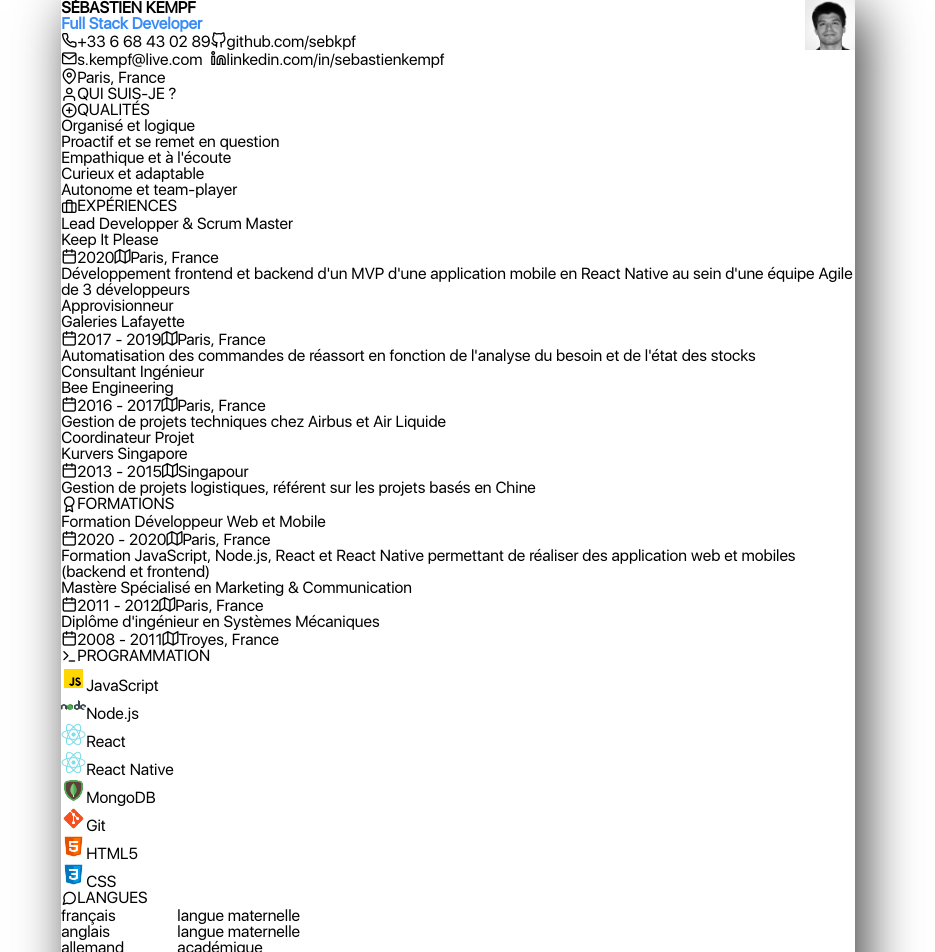
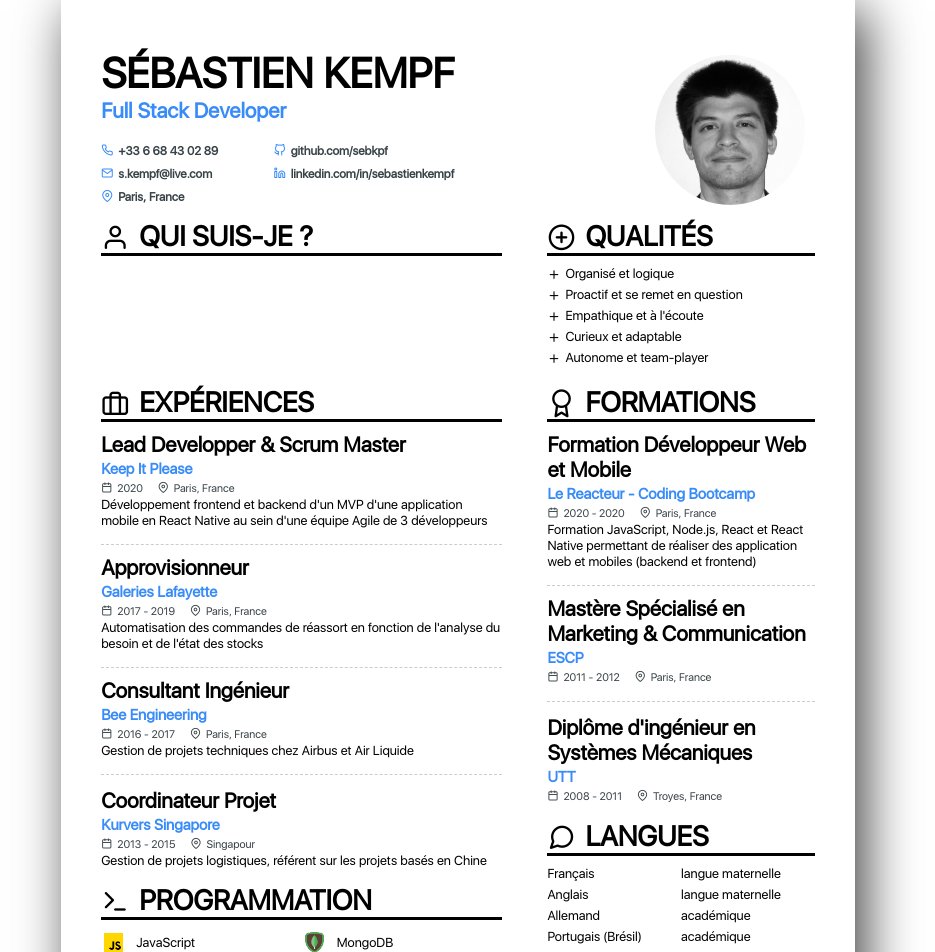
Before and after one commit to sebkpf/my-resume-react, a React (Create React App) app: page / in a window 1280 px wide. Shown: the top 952 px of the page, without its empty margins (182-1117 px from the left). Built offline with nearby package versions, Linux system fonts and the light colour scheme.

Commit message:
completed css

```diff
--- a/public/index.html
+++ b/public/index.html
@@ -10,6 +10,10 @@
       content="Web site created using create-react-app"
     />
     <link rel="apple-touch-icon" href="%PUBLIC_URL%/logo192.png" />
+    <link
+      href="https://fonts.googleapis.com/css?family=Rubik:400,700&display=swap"
+      rel="stylesheet"
+    />
     <!--
       manifest.json provides metadata used when your web app is installed on a
       user's mobile device or desktop. See https://developers.google.com/web/fundamentals/web-app-manifest/
--- a/src/App.css
+++ b/src/App.css
@@ -2,7 +2,8 @@
 #root {
   width: 21cm;
   height: 29.7cm;
-  padding: none;
+  padding: 40px;
+  box-sizing: border-box;
   background-color: none;
   box-shadow: 5px 5px 5px black;
   margin: auto;
@@ -13,40 +14,163 @@
   box-shadow: 10px 10px 50px 0px rgba(0, 0, 0, 0.75);
 }
 body {
+  /* font-family: "Rubik", Arial, Helvetica, sans-serif; */
   font-family: "San Francisco", Arial, Helvetica, sans-serif;
+  font-size: 13px;
+  line-height: 16px;
 }
 h1 {
+  font-size: 42px;
+  line-height: 50px;
   font-weight: bold;
   text-transform: uppercase;
 }
 h2 {
+  display: flex;
+  align-items: center;
   text-transform: uppercase;
+  font-size: 28px;
+  line-height: 33px;
+  font-weight: bold;
+  /* margin-top: 10px; */
+  border-bottom: 3px solid #000;
+}
+h2 i {
+  margin-right: 10px;
 }
 h3 {
+  font-size: 21px;
+  line-height: 25px;
+  font-weight: bold;
   color: #398cf7;
+}
+h4 {
+  font-size: 21px;
+  line-height: 25px;
   font-weight: bold;
+}
+h5 {
+  font-size: 15px;
+  line-height: 18px;
+  font-weight: bold;
+  margin-top: 3px;
+  color: #398cf7;
 }
 img {
   width: 25px;
   height: 25px;
+  margin-right: 10px;
 }
 
 /* PROFILE */
 header {
   display: flex;
+  align-items: center;
+  justify-content: space-between;
+  height: 180px;
+}
+.avatar {
+  width: 150px;
+  height: 150px;
+  border-radius: 50%;
+  object-fit: cover;
+  object-position: top;
+}
+.contact {
+  font-size: 12px;
+  margin-top: 20px;
+  line-height: 16px;
+  font-weight: bold;
+  color: #384347;
   justify-content: space-between;
 }
-.avatar {
-  width: 50px;
-  height: 50px;
-  object-fit: cover;
-  object-position: top;
+.contact i {
+  margin-right: 5px;
+  color: #398cf7;
+}
+.contact li {
+  margin-bottom: 7px;
+}
+
+/* COLUMNS */
+.leftcol {
+  flex: 3;
+  margin-right: 45px;
+  box-sizing: border-box;
+}
+.rightcol {
+  flex: 2;
+}
+
+/* SECTION */
+section > ul {
+  margin-bottom: 15px;
+}
+.experience > li {
+  padding-top: 10px;
+  padding-bottom: 15px;
+}
+.experience > li:last-child {
+  margin-top: 3px;
+}
+.experience > li:not(:last-child) {
+  border-bottom: 1px dashed #ccc;
+}
+
+/* EXPERIENCE */
+.details {
+  font-size: 11px;
+  margin-top: 3px;
+  color: #384347;
+}
+.details i {
+  margin-right: 5px;
+}
+.details li {
+  margin-right: 15px;
+}
+
+/* SKILL */
+.skill {
+  display: flex;
+  flex-direction: column;
+  width: 100%;
+  height: 120px;
+  flex-wrap: wrap;
+  padding-top: 10px;
+}
+.skill li,
+.quality {
+  display: flex;
+  align-items: center;
+  margin-bottom: 5px;
+  width: 100%;
+}
+.quality i {
+  margin-right: 5px;
 }
 
 /* FLEX */
 .dflex {
   display: flex;
 }
-/* SECTION */
-/* EXPERIENCE */
-/* SKILL */
+.flex-col {
+  flex-direction: column;
+}
+.align-center {
+  align-items: center;
+}
+.justify-center {
+  justify-content: center;
+}
+.justify-between {
+  justify-content: space-between;
+}
+.justify-around {
+  justify-content: space-around;
+}
+
+/* MARGINS */
+.mb10 {
+  margin-bottom: 10px;
+}
--- a/src/App.js
+++ b/src/App.js
@@ -11,16 +11,29 @@ import Section from "./components/Section";
 import Skill from "./components/Skill";
 
 function App() {
-  console.log(data);
+  return (
+    <div className="dflex flex-col">
+      <Profile data={data.profile} />
+      <div className="dflex">
+        <ul className="leftcol dflex flex-col">
+          <li>
+            <Section data={data.categories.experiences} />
+          </li>
+          <li>
+            <Skill data={data.skills.code} />
+          </li>
+        </ul>
 
-  return (
-    <>
-      <Profile data={data.profile} />
-      <Section data={data.categories.experiences} />
-      <Section data={data.categories.education} />
-      <Skill data={data.skills.code} />
-      <Skill data={data.skills.languages} />
-    </>
+        <ul className="rightcol dflex flex-col">
+          <li>
+            <Section data={data.categories.education} />
+          </li>
+          <li>
+            <Skill data={data.skills.languages} />
+          </li>
+        </ul>
+      </div>
+    </div>
   );
 }
 
--- a/src/assets/data/data.js
+++ b/src/assets/data/data.js
@@ -201,23 +201,23 @@ const data = {
       icon: "icon-message-circle",
       content: [
         {
-          content: "français",
+          content: "Français",
           level: "langue maternelle"
         },
         {
-          content: "anglais",
+          content: "Anglais",
           level: "langue maternelle"
         },
         {
-          content: "allemand",
+          content: "Allemand",
           level: "académique"
         },
         {
-          content: "portugais (Brésil)",
+          content: "Portugais (Brésil)",
           level: "académique"
         },
         {
-          content: "mandarin",
+          content: "Mandarin",
           level: "notions"
         }
       ]
--- a/src/components/Experience.js
+++ b/src/components/Experience.js
@@ -7,17 +7,17 @@ function Experience({ content }) {
         <h4>{content.title}</h4>
       </li>
       <li>
-        <h5>{content.company}</h5>
+        <h5>{content.company || content.school}</h5>
       </li>
       <li>
-        <ul className="dflex">
+        <ul className="details dflex">
           <li>
             <i className="icon-calendar"></i>
             {content.year.start}
             {content.year.end && ` - ${content.year.end}`}
           </li>
           <li>
-            <i className="icon-map"></i>
+            <i className="icon-map-pin"></i>
             {content.location}
           </li>
         </ul>
--- a/src/components/Profile.js
+++ b/src/components/Profile.js
@@ -14,7 +14,7 @@ function Profile({ data }) {
             <h3>{data.title}</h3>
           </li>
 
-          <li className="dflex">
+          <li className="contact dflex">
             <ul>
               <li>
                 <i className={data.contact.phone.icon}></i>
@@ -45,26 +45,36 @@ function Profile({ data }) {
 
         <img src={data.photo} alt="avatar" className="avatar" />
       </header>
-
-      <ul>
-        <li className="dflex">
+      <section className="dflex">
+        <ul className="leftcol">
+          <li className="mb10">
+            <h2>
               <i className={data.description.icon}></i>
-          <h2>{data.description.title}</h2>
+              {data.description.title}
+            </h2>
           </li>
           <li>
             <p>{data.description.content}</p>
           </li>
         </ul>
 
-      <ul>
-        <li className="dflex">
+        <ul className="rightcol">
+          <li className="mb10">
+            <h2>
               <i className={data.qualities.icon}></i>
-          <h2>{data.qualities.title}</h2>
+              {data.qualities.title}
+            </h2>
           </li>
           {data.qualities.content.map((quality, index) => {
-          return <li key={index}>{quality}</li>;
+            return (
+              <li key={index} className="quality">
+                <i className="icon-plus"></i>
+                {quality}
+              </li>
+            );
           })}
         </ul>
+      </section>
     </>
   );
 }
--- a/src/components/Section.js
+++ b/src/components/Section.js
@@ -5,15 +5,12 @@ import Experience from "./Experience";
 function Section({ data }) {
   return (
     <>
-      <ul className="dflex">
-        <li>
-          <i className={data.icon}></i>
-        </li>
-        <li>
-          <h2>{data.title}</h2>
-        </li>
-      </ul>
-      <ul>
+      <h2>
+        <i className={data.icon}></i>
+        {data.title}
+      </h2>
+
+      <ul className="experience">
         {data.content.map((content, index) => {
           return (
             <li key={index}>
--- a/src/components/Skill.js
+++ b/src/components/Skill.js
@@ -3,16 +3,13 @@ import React from "react";
 function Skill({ data }) {
   return (
     <>
-      <ul className="dflex">
-        <li>
-          <i className={data.icon}></i>
-        </li>
-        <li>
-          <h2>{data.title}</h2>
-        </li>
-      </ul>
-      <div className="dflex">
-        <ul>
+      <h2>
+        <i className={data.icon}></i>
+        {data.title}
+      </h2>
+
+      <div className="dflex justify-between">
+        <ul className="skill">
           {data.content.map((language, index) => {
             return (
               <li key={index}>
@@ -24,7 +21,7 @@ function Skill({ data }) {
             );
           })}
         </ul>
-        <ul>
+        <ul className="skill">
           {data.title === "Langues" &&
             data.content.map((language, index) => {
               return <li key={index}>{language.level}</li>;
```
Lines whose indentation alone changed are shown as unchanged.
